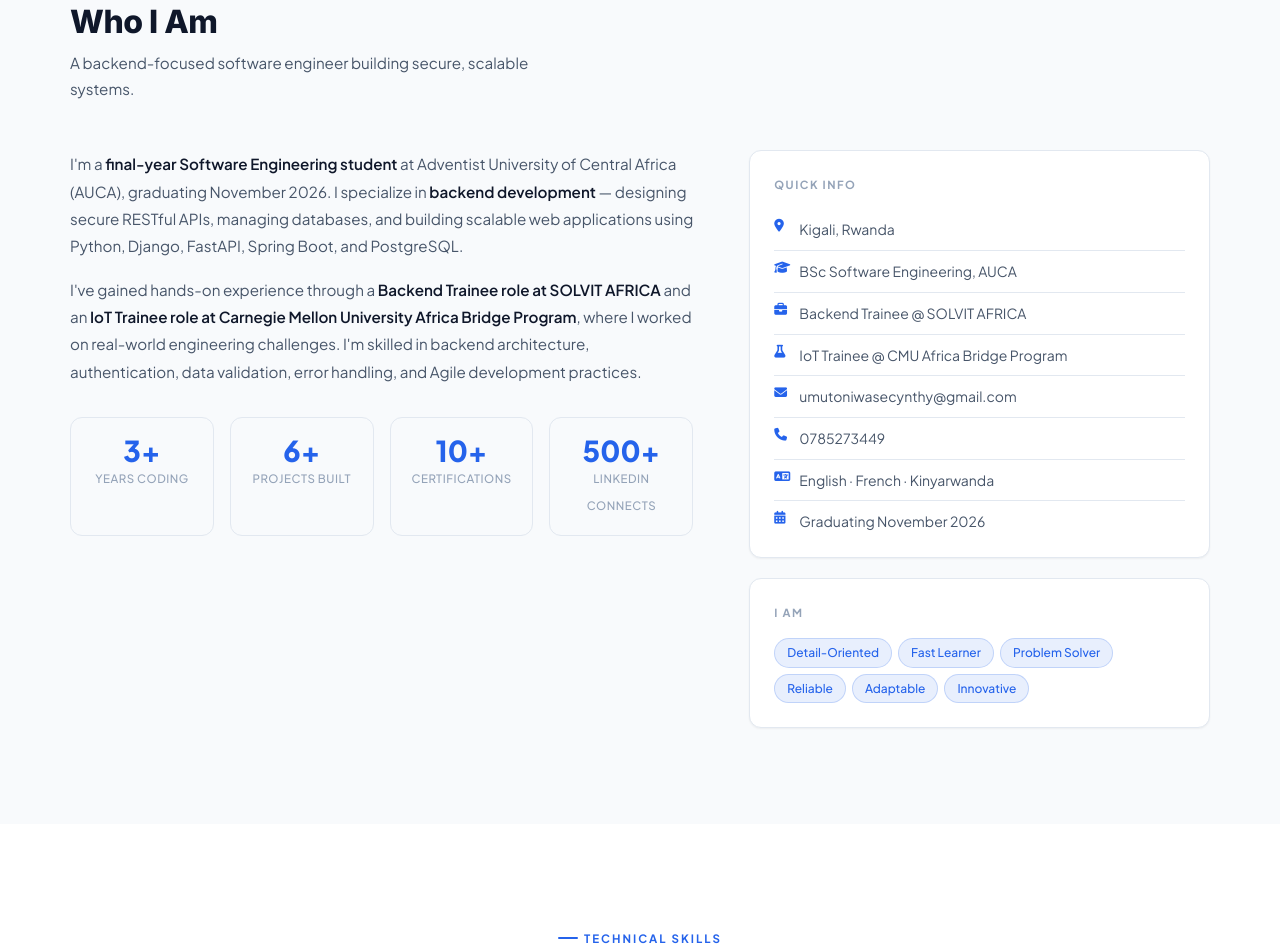
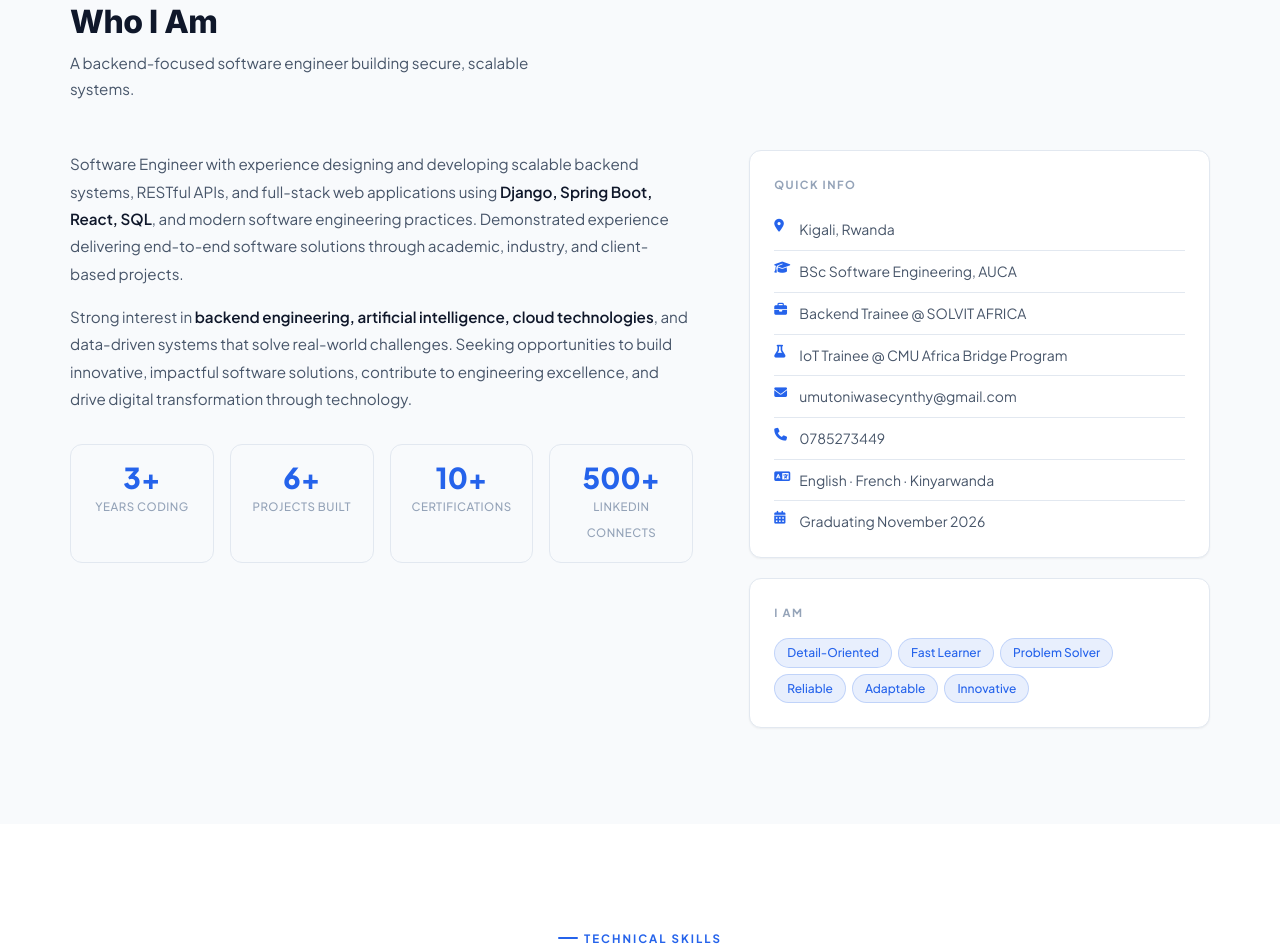
Before and after one commit to CynthiaAdeline/Portifolio, a plain HTML site: page index.html in a window 1280 px wide. Shown: the part 929-1879 px from the top of the page. Drawn offline with Linux system fonts and the light colour scheme.

Commit message:
Update professional summary in About section

```diff
--- a/index.html
+++ b/index.html
@@ -100,15 +100,10 @@
     <div class="about-layout">
       <div class="about-body">
         <p>
-          I'm a <strong>final-year Software Engineering student</strong> at Adventist University of Central Africa (AUCA),
-          graduating November 2026. I specialize in <strong>backend development</strong> — designing secure RESTful APIs,
-          managing databases, and building scalable web applications using Python, Django, FastAPI, Spring Boot, and PostgreSQL.
+          Software Engineer with experience designing and developing scalable backend systems, RESTful APIs, and full-stack web applications using <strong>Django, Spring Boot, React, SQL</strong>, and modern software engineering practices. Demonstrated experience delivering end-to-end software solutions through academic, industry, and client-based projects.
         </p>
         <p>
-          I've gained hands-on experience through a <strong>Backend Trainee role at SOLVIT AFRICA</strong> and an
-          <strong>IoT Trainee role at Carnegie Mellon University Africa Bridge Program</strong>, where I worked on
-          real-world engineering challenges. I'm skilled in backend architecture, authentication, data validation,
-          error handling, and Agile development practices.
+          Strong interest in <strong>backend engineering, artificial intelligence, cloud technologies</strong>, and data-driven systems that solve real-world challenges. Seeking opportunities to build innovative, impactful software solutions, contribute to engineering excellence, and drive digital transformation through technology.
         </p>
         <div class="stats-row">
           <div class="stat-box"><span class="num">3+</span><span class="lbl">Years Coding</span></div>
```
